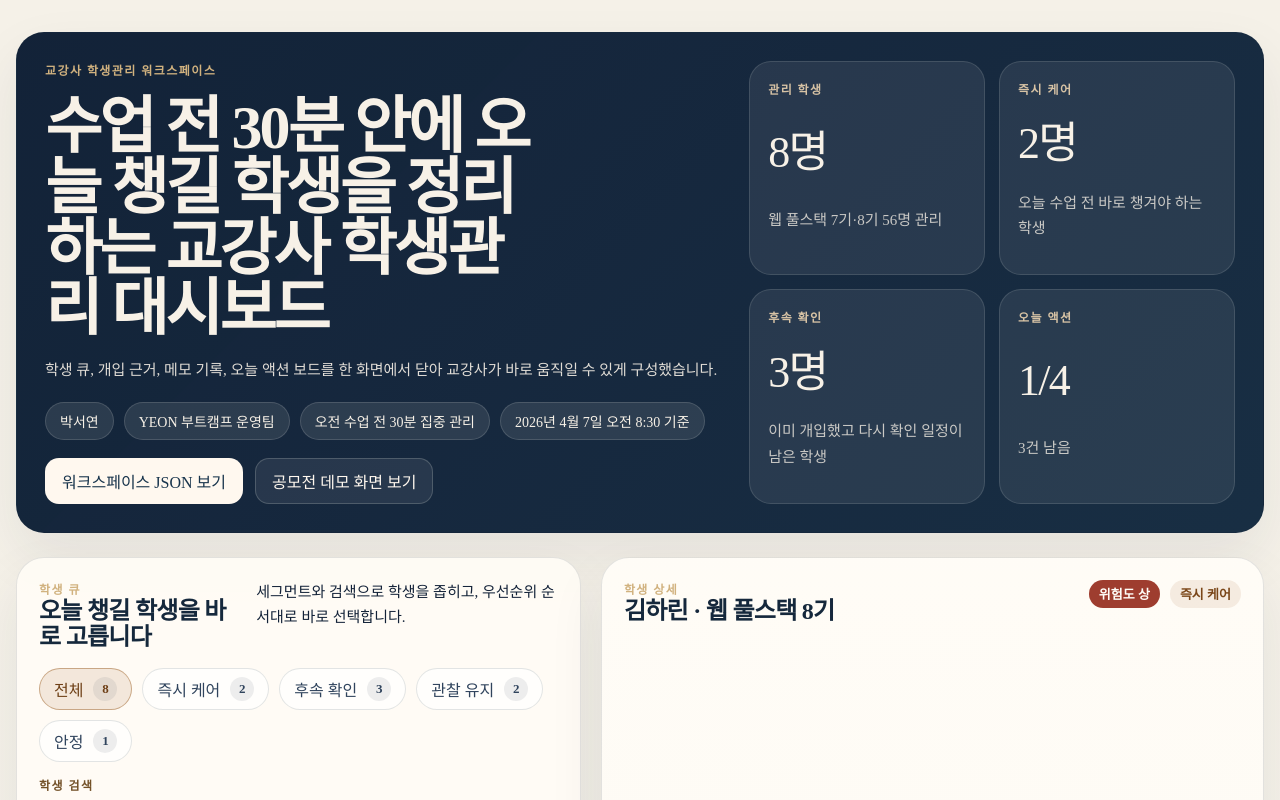
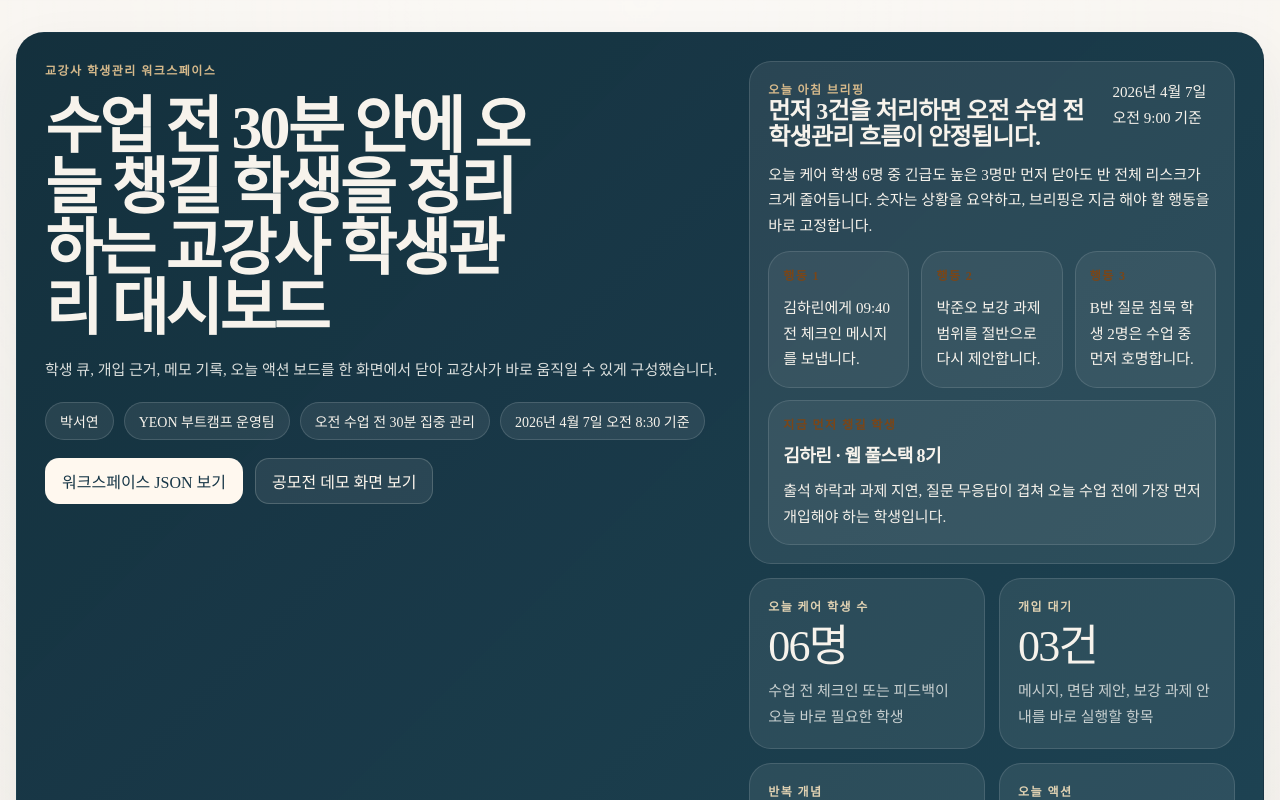
Before and after one commit to Hyeonjun0527/yeon, a Next.js app in the folder apps/web/: page / in a window 1280 px wide. Shown: the top 800 px of the page. Built offline with nearby package versions, Linux system fonts and the light colour scheme; no server answers.

Commit message:
feat: 홈 학생관리 대시보드에 라운드2 KPI 브리핑과 공용 디자인 토큰 적용

```diff
--- a/apps/web/src/app/globals.css
+++ b/apps/web/src/app/globals.css
@@ -1,8 +1,31 @@
 :root {
   color-scheme: light;
   font-family: var(--font-body), "Pretendard", sans-serif;
-  background-color: #f5f1e8;
-  color: #132238;
+  background-color: #f4efe7;
+  color: #182739;
+  --surface-canvas: #f4efe7;
+  --surface-panel: rgba(255, 251, 245, 0.92);
+  --surface-panel-strong: rgba(255, 255, 255, 0.86);
+  --surface-subtle: rgba(24, 57, 74, 0.06);
+  --border-soft: rgba(28, 40, 58, 0.12);
+  --border-strong: rgba(28, 40, 58, 0.22);
+  --text-strong: #182739;
+  --text-muted: #30445d;
+  --text-subtle: rgba(48, 68, 93, 0.72);
+  --accent: #2c6179;
+  --accent-strong: #173647;
+  --accent-soft: rgba(44, 97, 121, 0.12);
+  --warm: #7a4618;
+  --hero-text: #f7f3ec;
+  --hero-accent: #d5b98b;
+  --danger: #9e3d2f;
+  --danger-soft: rgba(158, 61, 47, 0.12);
+  --warning: #9b6628;
+  --warning-soft: rgba(155, 102, 40, 0.14);
+  --success: #48674f;
+  --success-soft: rgba(72, 103, 79, 0.14);
+  --radius-panel: 28px;
+  --shadow-panel: 0 24px 56px rgba(28, 40, 58, 0.08);
 }
 
 * {
@@ -21,14 +44,21 @@ body {
 body {
   margin: 0;
   background:
-    linear-gradient(180deg, #f5f1e8 0%, #f7f4ed 100%),
-    linear-gradient(90deg, rgba(19, 34, 56, 0.04) 1px, transparent 1px),
-    linear-gradient(rgba(19, 34, 56, 0.04) 1px, transparent 1px);
+    radial-gradient(
+      circle at top,
+      rgba(255, 255, 255, 0.6) 0%,
+      transparent 42%
+    ),
+    linear-gradient(180deg, #f4efe7 0%, #f7f3ec 100%),
+    linear-gradient(90deg, rgba(24, 39, 57, 0.04) 1px, transparent 1px),
+    linear-gradient(rgba(24, 39, 57, 0.04) 1px, transparent 1px);
   background-size:
+    auto,
     auto,
     24px 24px,
     24px 24px;
   background-position:
+    0 0,
     0 0,
     0 0,
     0 0;
@@ -47,7 +77,7 @@ select {
 }
 
 ::selection {
-  background: #153b50;
+  background: var(--accent-strong);
   color: #f8fafc;
 }
 
--- a/apps/web/src/app/page.tsx
+++ b/apps/web/src/app/page.tsx
@@ -1,6 +1,12 @@
 import { InstructorWorkspace } from "@/features/instructor-workspace/instructor-workspace";
+import { getInstructorDashboard } from "@/lib/instructor-dashboard";
 import { getInstructorWorkspace } from "@/lib/instructor-workspace";
 
 export default function HomePage() {
-  return <InstructorWorkspace workspace={getInstructorWorkspace()} />;
+  return (
+    <InstructorWorkspace
+      dashboard={getInstructorDashboard()}
+      workspace={getInstructorWorkspace()}
+    />
+  );
 }
--- a/apps/web/src/features/instructor-workspace/instructor-workspace.module.css
+++ b/apps/web/src/features/instructor-workspace/instructor-workspace.module.css
@@ -14,10 +14,10 @@
 .queuePanel,
 .detailPanel,
 .sidePanel {
-  border: 1px solid rgba(28, 40, 58, 0.12);
-  border-radius: 28px;
-  background: rgba(255, 252, 246, 0.92);
-  box-shadow: 0 24px 56px rgba(28, 40, 58, 0.08);
+  border: 1px solid var(--border-soft);
+  border-radius: var(--radius-panel);
+  background: var(--surface-panel);
+  box-shadow: var(--shadow-panel);
   animation: panel-enter 220ms ease-out both;
 }
 
@@ -29,11 +29,11 @@
   background:
     linear-gradient(
       135deg,
-      rgba(19, 34, 56, 0.98) 0%,
-      rgba(24, 47, 68, 0.96) 100%
+      rgba(20, 48, 61, 0.98) 0%,
+      rgba(30, 68, 85, 0.96) 100%
     ),
-    rgba(19, 34, 56, 1);
-  color: #f7f1e7;
+    rgba(20, 48, 61, 1);
+  color: var(--hero-text);
 }
 
 .heroCopy {
@@ -60,7 +60,7 @@
 
 .eyebrow,
 .panelEyebrow {
-  color: #d1b27f;
+  color: var(--hero-accent);
 }
 
 .heroTitle {
@@ -83,7 +83,7 @@
 }
 
 .heroSummary {
-  color: rgba(247, 241, 231, 0.9);
+  color: rgba(248, 248, 244, 0.88);
 }
 
 .heroMetaList {
@@ -104,8 +104,8 @@
   min-height: 38px;
   padding: 0 14px;
   border-radius: 999px;
-  background: rgba(255, 251, 245, 0.1);
-  border: 1px solid rgba(255, 251, 245, 0.14);
+  background: rgba(255, 255, 255, 0.08);
+  border: 1px solid rgba(255, 255, 255, 0.14);
   font-size: 14px;
 }
 
@@ -115,17 +115,23 @@
   gap: 14px;
 }
 
+.heroAside {
+  display: grid;
+  gap: 14px;
+  align-content: start;
+}
+
 .metricCard {
   display: grid;
   gap: 10px;
   padding: 18px;
   border-radius: 22px;
-  background: rgba(255, 251, 245, 0.08);
-  border: 1px solid rgba(255, 251, 245, 0.12);
+  background: rgba(255, 255, 255, 0.08);
+  border: 1px solid rgba(255, 255, 255, 0.12);
 }
 
 .metricLabel {
-  color: rgba(244, 218, 179, 0.86);
+  color: rgba(239, 220, 186, 0.92);
 }
 
 .metricValue {
@@ -136,7 +142,33 @@
 }
 
 .metricDescription {
-  color: rgba(247, 241, 231, 0.78);
+  color: rgba(248, 248, 244, 0.76);
+}
+
+.briefingPanel,
+.briefingActionCard,
+.briefingFocusCard {
+  display: grid;
+  gap: 12px;
+  border-radius: 22px;
+  border: 1px solid rgba(255, 255, 255, 0.12);
+}
+
+.briefingPanel {
+  padding: 18px;
+  background: rgba(255, 255, 255, 0.08);
+}
+
+.briefingActionList {
+  display: grid;
+  grid-template-columns: repeat(3, minmax(0, 1fr));
+  gap: 12px;
+}
+
+.briefingActionCard,
+.briefingFocusCard {
+  padding: 14px;
+  background: rgba(255, 255, 255, 0.06);
 }
 
 .workspaceGrid {
@@ -201,6 +233,13 @@
   line-height: 1.1;
 }
 
+.hero .panelTitle,
+.hero .actionTitle,
+.hero .detailBody,
+.hero .panelDescription {
+  color: var(--hero-text);
+}
+
 .sectionTitle {
   font-size: 20px;
   line-height: 1.2;
@@ -233,9 +272,9 @@
   min-height: 42px;
   padding: 0 14px;
   border-radius: 999px;
-  border: 1px solid rgba(21, 40, 60, 0.12);
-  background: rgba(255, 255, 255, 0.62);
-  color: #30445d;
+  border: 1px solid var(--border-soft);
+  background: var(--surface-panel-strong);
+  color: var(--text-muted);
   cursor: pointer;
   transition:
     border-color 180ms ease-out,
@@ -244,9 +283,9 @@
 }
 
 .segmentChipActive {
-  border-color: rgba(152, 88, 32, 0.46);
-  background: rgba(152, 88, 32, 0.12);
-  color: #6e3f16;
+  border-color: rgba(139, 90, 34, 0.36);
+  background: var(--accent-soft);
+  color: var(--accent-strong);
 }
 
 .segmentChipCount {
@@ -268,16 +307,16 @@
 }
 
 .searchLabel {
-  color: #735128;
+  color: var(--warm);
 }
 
 .searchInput,
 .editorTextarea {
   width: 100%;
-  border: 1px solid rgba(21, 40, 60, 0.14);
+  border: 1px solid var(--border-soft);
   border-radius: 18px;
-  background: rgba(255, 255, 255, 0.86);
-  color: #15283c;
+  background: var(--surface-panel-strong);
+  color: var(--text-strong);
 }
 
 .searchInput {
@@ -288,7 +327,7 @@
 
 .searchInput::placeholder,
 .editorTextarea::placeholder {
-  color: rgba(48, 68, 93, 0.64);
+  color: var(--text-subtle);
 }
 
 .studentList,
@@ -306,9 +345,9 @@
   gap: 16px;
   width: 100%;
   padding: 18px;
-  border: 1px solid rgba(21, 40, 60, 0.1);
+  border: 1px solid var(--border-soft);
   border-radius: 22px;
-  background: rgba(255, 255, 255, 0.76);
+  background: var(--surface-panel-strong);
   text-align: left;
   cursor: pointer;
   transition:
@@ -320,17 +359,17 @@
 .studentCard:hover,
 .studentCard:focus-visible {
   transform: translateY(-1px);
-  border-color: rgba(21, 40, 60, 0.22);
+  border-color: var(--border-strong);
   box-shadow: 0 18px 32px rgba(21, 40, 60, 0.08);
 }
 
 .studentCardActive {
-  border-color: rgba(152, 88, 32, 0.42);
-  box-shadow: 0 20px 36px rgba(152, 88, 32, 0.12);
+  border-color: rgba(139, 90, 34, 0.36);
+  box-shadow: 0 20px 36px rgba(139, 90, 34, 0.12);
   background: linear-gradient(
     180deg,
     rgba(255, 248, 236, 0.98) 0%,
-    rgba(255, 255, 255, 0.86) 100%
+    rgba(255, 255, 255, 0.94) 100%
   );
 }
 
@@ -560,7 +599,7 @@
 .editorLabel {
   font-size: 13px;
   font-weight: 700;
-  color: #735128;
+  color: var(--warm);
 }
 
 .editorTextarea {
@@ -605,18 +644,18 @@
 }
 
 .primaryButton {
-  background: #18344c;
+  background: var(--accent-strong);
   color: #fff8ef;
 }
 
 .primaryButton:hover,
 .primaryButton:focus-visible {
-  background: #10263a;
+  background: var(--accent);
 }
 
 .primaryLink {
   background: #fff8ef;
-  color: #18344c;
+  color: var(--accent-strong);
 }
 
 .primaryLink:hover,
@@ -630,15 +669,15 @@
 }
 
 .secondaryButton {
-  border-color: rgba(21, 40, 60, 0.14);
+  border-color: var(--border-soft);
   background: transparent;
-  color: #1d3147;
+  color: var(--text-strong);
 }
 
 .secondaryButton:hover,
 .secondaryButton:focus-visible {
-  border-color: rgba(21, 40, 60, 0.3);
-  background: rgba(21, 40, 60, 0.04);
+  border-color: var(--border-strong);
+  background: var(--surface-subtle);
 }
 
 .secondaryLink {
@@ -716,7 +755,7 @@
 .primaryLink:focus-visible,
 .secondaryLink:focus-visible,
 .studentCard:focus-visible {
-  outline: 2px solid #915327;
+  outline: 2px solid var(--accent);
   outline-offset: 2px;
 }
 
@@ -733,6 +772,10 @@
 
 @media (max-width: 1040px) {
   .hero {
+    grid-template-columns: 1fr;
+  }
+
+  .briefingActionList {
     grid-template-columns: 1fr;
   }
 
--- a/apps/web/src/features/instructor-workspace/instructor-workspace.tsx
+++ b/apps/web/src/features/instructor-workspace/instructor-workspace.tsx
@@ -2,6 +2,7 @@
 
 import Link from "next/link";
 import { startTransition, useDeferredValue, useEffect, useState } from "react";
+import type { InstructorDashboardResponse } from "@yeon/api-contract";
 import type {
   CareHistoryEntry,
   InstructorActionBoardItem,
@@ -55,6 +56,7 @@ const actionStatusClassNameMap: Record<InstructorActionStatus, string> = {
 };
 
 type InstructorWorkspaceProps = {
+  dashboard: InstructorDashboardResponse;
   workspace: InstructorWorkspaceResponse;
 };
 
@@ -147,7 +149,10 @@ function createCareNote(
   };
 }
 
-export function InstructorWorkspace({ workspace }: InstructorWorkspaceProps) {
+export function InstructorWorkspace({
+  dashboard,
+  workspace,
+}: InstructorWorkspaceProps) {
   const [students, setStudents] = useState(workspace.students);
   const [studentDetails, setStudentDetails] = useState(
     workspace.studentDetails,
@@ -184,6 +189,10 @@ export function InstructorWorkspace({ workspace }: InstructorWorkspaceProps) {
     (detail) => detail.studentId === selectedStudent?.id,
   );
   const studentMap = getStudentMap(students);
+  const heroFocusStudent =
+    students.find(
+      (student) => student.id === dashboard.highlightedStudentDetail.studentId,
+    ) ?? students[0];
 
   useEffect(() => {
     if (!selectedStudentDetail) {
@@ -212,16 +221,6 @@ export function InstructorWorkspace({ workspace }: InstructorWorkspaceProps) {
       });
     }
   }, [selectedStudent, visibleStudents]);
-
-  const totalStudents = students.length;
-  const needsCareCount = getSegmentCount(students, "needs-care");
-  const followUpCount = getSegmentCount(students, "follow-up");
-  const pendingActionCount = todayActionBoard.filter(
-    (item) => item.status !== "done",
-  ).length;
-  const completedActionCount = todayActionBoard.filter(
-    (item) => item.status === "done",
-  ).length;
 
   function appendCareHistory(entry: CareHistoryEntry) {
     setCareHistory((current) => [entry, ...current].slice(0, 8));
@@ -394,27 +393,56 @@ export function InstructorWorkspace({ workspace }: InstructorWorkspaceProps) {
               </Link>
             </div>
           </div>
-          <div className={styles.metricGrid}>
-            <OverviewMetricCard
-              label="관리 학생"
-              value={`${totalStudents}명`}
-              description={workspace.workspace.coverageLabel}
-            />
-            <OverviewMetricCard
-              label="즉시 케어"
-              value={`${needsCareCount}명`}
-              description="오늘 수업 전 바로 챙겨야 하는 학생"
-            />
-            <OverviewMetricCard
-              label="후속 확인"
-              value={`${followUpCount}명`}
-              description="이미 개입했고 다시 확인 일정이 남은 학생"
-            />
-            <OverviewMetricCard
-              label="오늘 액션"
-              value={`${completedActionCount}/${todayActionBoard.length}`}
-              description={`${pendingActionCount}건 남음`}
-            />
+
+          <div className={styles.heroAside}>
+            <article className={styles.briefingPanel}>
+              <div className={styles.panelHeader}>
+                <div>
+                  <p className={styles.panelEyebrow}>
+                    {dashboard.briefing.label}
+                  </p>
+                  <h2 className={styles.panelTitle}>
+                    {dashboard.briefing.headline}
+                  </h2>
+                </div>
+                <p className={styles.panelDescription}>
+                  {dashboard.generatedLabel}
+                </p>
+              </div>
+              <p className={styles.panelDescription}>
+                {dashboard.briefing.summary}
+              </p>
+              <div className={styles.briefingActionList}>
+                {dashboard.briefing.actionItems.map((item, index) => (
+                  <article key={item} className={styles.briefingActionCard}>
+                    <p
+                      className={styles.actionStudentName}
+                    >{`행동 ${index + 1}`}</p>
+                    <p className={styles.detailBody}>{item}</p>
+                  </article>
+                ))}
+              </div>
+              <div className={styles.briefingFocusCard}>
+                <p className={styles.actionStudentName}>지금 먼저 챙길 학생</p>
+                <h3 className={styles.actionTitle}>
+                  {heroFocusStudent.name} · {heroFocusStudent.cohortName}
+                </h3>
+                <p className={styles.detailBody}>
+                  {dashboard.highlightedStudentDetail.statusHeadline}
+                </p>
+              </div>
+            </article>
+
+            <div className={styles.metricGrid}>
+              {dashboard.metrics.map((metric) => (
+                <OverviewMetricCard
+                  key={metric.label}
+                  label={metric.label}
+                  value={metric.value}
+                  description={metric.description}
+                />
+              ))}
+            </div>
           </div>
         </section>
 
```
Also changed, not shown: 1 other file (tests, documents, lock files or other folders).
